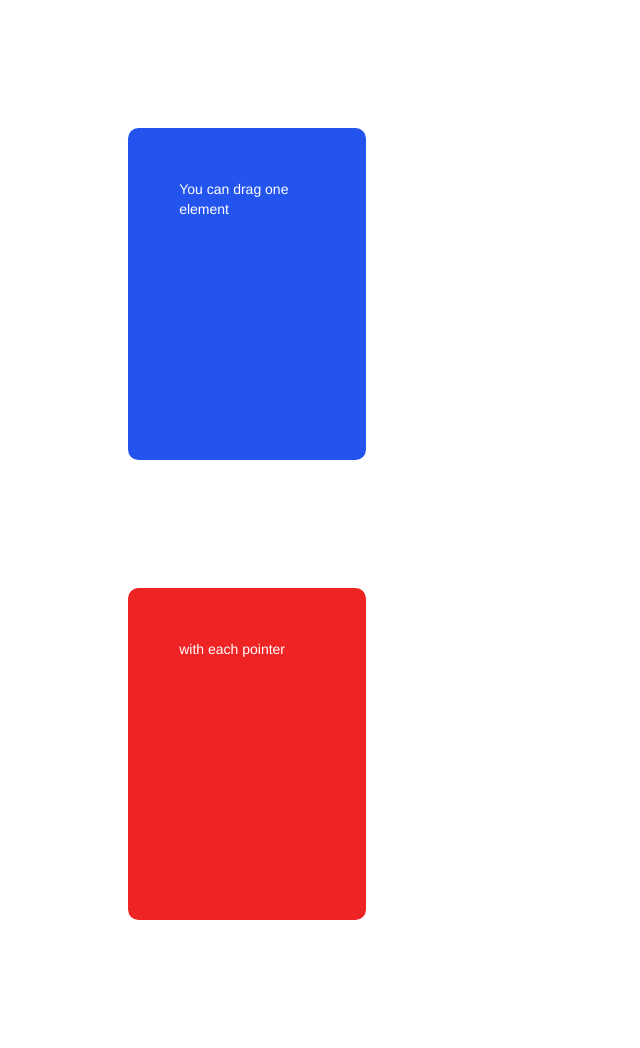
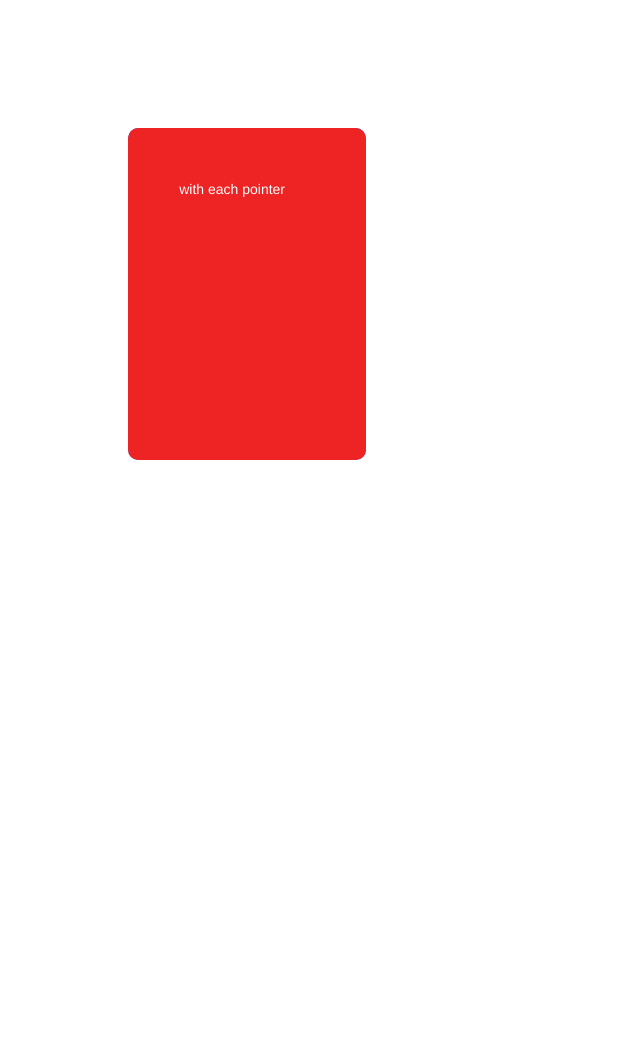
Before and after one commit to Davisa94/CS313Node, a Node server app: page /test in a window 1280 px wide. Shown: the whole page, without its empty margins (0-640 px from the left). After the commit the page ends 460 px from the top, so only its background shows below. Run offline with Node 20, Linux system fonts and the light colour scheme; some libraries are stand-ins or nearby versions.

Commit message:
fixed the stylesheet

```diff
--- a/public/controllers/interactController.js
+++ b/public/controllers/interactController.js
@@ -73,7 +73,7 @@
       // target.style.position = "relative";
 
 
-      target.style.position = 'fixed';
+      // target.style.position = 'fixed';
 
 
     }
--- a/public/stylesheets/main.css
+++ b/public/stylesheets/main.css
@@ -29,7 +29,7 @@
   height: 332px;
   /* min-height: 6.5em; */
   margin: 10%;
-  /* position: relative; */
+  position: fixed;
   z-index: 1;
 
   background-color: #2354ee;
@@ -47,7 +47,7 @@
   height: 332px;
   /* min-height: 6.5em; */
   margin: 10%;
-  /* position: relative; */
+  position: fixed;
   z-index: 1;
 
   background-color: #ee2323;
```
